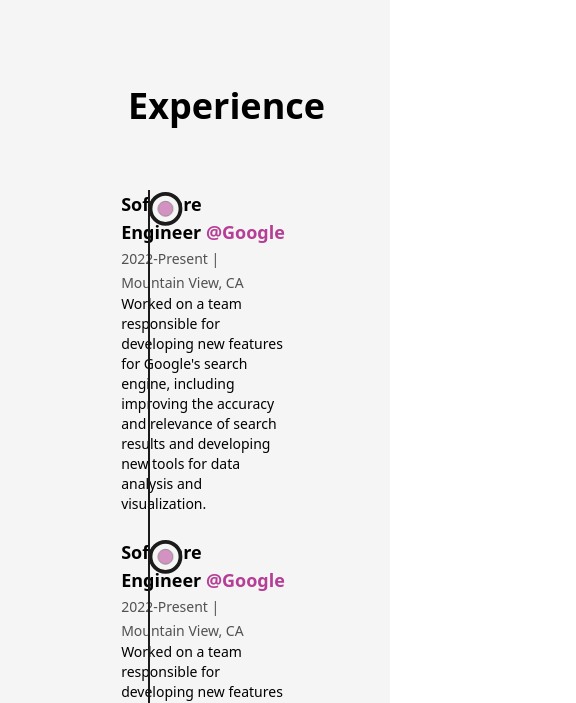
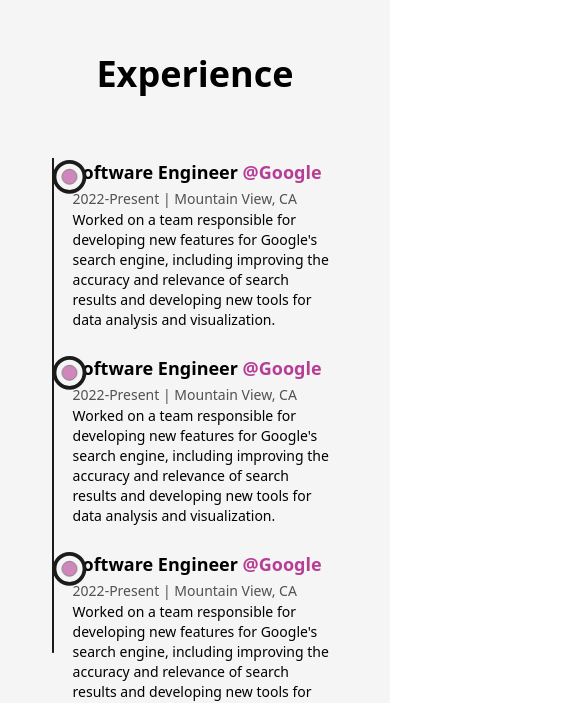
Before and after one commit to spriveen/Portfolio, a Next.js app: page /about in a window 390 px wide. Shown: the part 2960-3663 px from the top of the page, 576 px wide, since content can reach past the window. Built offline with nearby package versions, Linux system fonts and the light colour scheme.

Commit message:
update Animated text

```diff
--- a/src/components/Layout.js
+++ b/src/components/Layout.js
@@ -1,8 +1,9 @@
 import React from 'react';
 
-const Layout = ({ children, className = "" }) => {
+
+const Layout = ({ children, className }) => {
     return (
-        <div className={`w-full h-full inline-block z-0 bg-light p-32 dark:bg-dark ${className}`}>
+        <div className={`w-full h-full inline-block z-0 bg-light p-32 dark:bg-dark xl:p-24 lg:p-16 md:p-12 sm:p-8 ${className}`}>
             {children}
         </div>
     );
--- a/src/components/Navbar.js
+++ b/src/components/Navbar.js
@@ -53,6 +53,7 @@
         <span className={`bg-dark dark:bg-light block transition-all duration-300 ease-out h-0.5 w-6 rounded-sm my-0.5 ${isOpen ? 'opacity-0' : 'opacity-100'}`}></span>
         <span className={`bg-dark dark:bg-light block transition-all duration-300 ease-out h-0.5 w-6 rounded-sm ${isOpen ? '-rotate-45 -translate-y-1' : 'translate-y-0.5'}`}></span>
       </button>
+
       <div className="w-full flex justify-between items-center lg:hidden">
       <nav>
         <CustomLink href = "/" title="Home" className='mr-4'/>
@@ -101,12 +102,12 @@
 
       {
         isOpen?
-
         <motion.div
         initial={{scale:0, opacity:0, x:"-50%", y: "-50%"}}
         animate={{scale:1, opacity:1}}
         className="min-w-[70vw] flex flex-col justify-between z-30 items-center fixed top-1/2 left-1/2 -translate-x-1/2 -translate-y-1/2
-      bg-dark dark:bg-light/75 rounded-lg backdrop-blur-md py-32">
+      bg-dark dark:bg-light/75 rounded-lg backdrop-blur-md py-32
+      ">
       <nav className="flex items-center flex-col justify-center">
         <CustomMobileLink href = "/" title="Home" className='' toggle={handleClick}/>
         <CustomMobileLink href = "/about" title="About" className='' toggle={handleClick}/>
```
